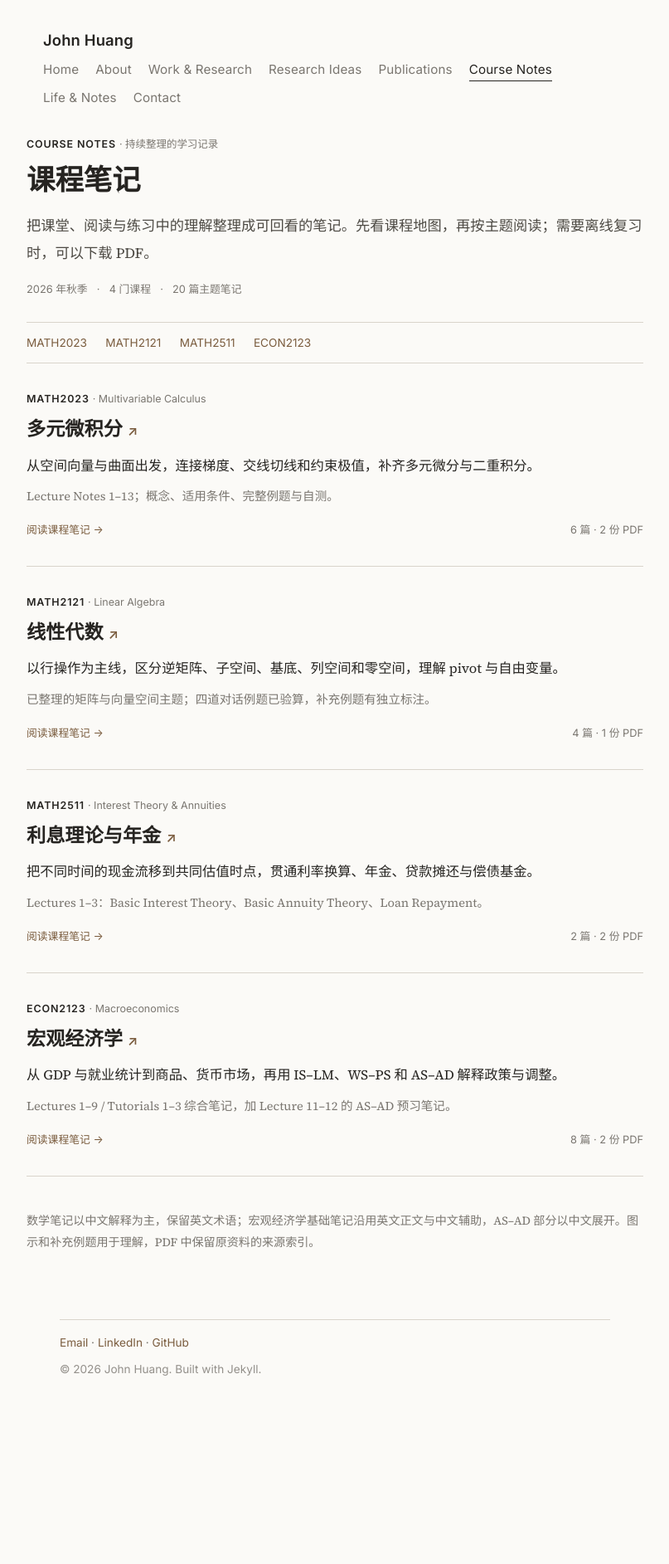
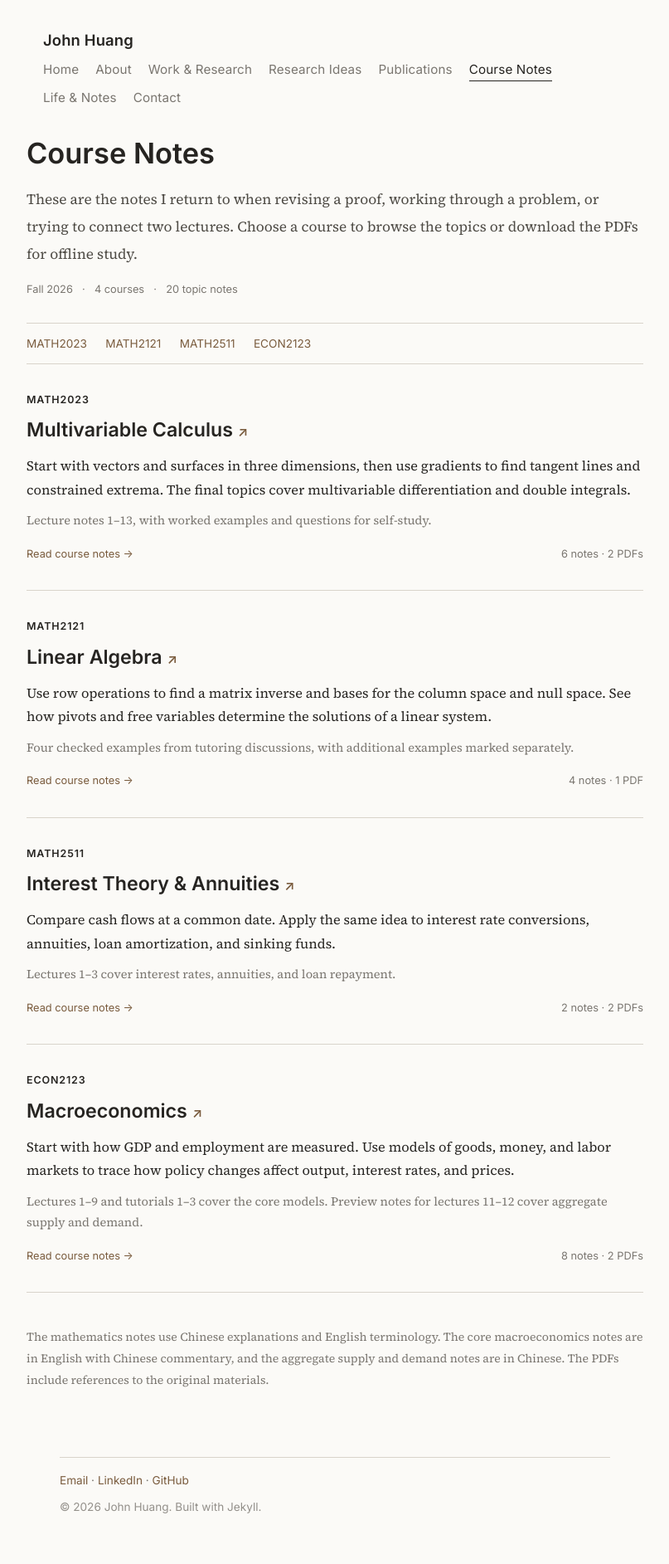
Before and after one commit to Huang-ty/Huang-ty.github.io, a Jekyll site: the page built from pages/courses.html, in a window 1280 px wide. Shown: the whole page at 83% size, without its empty margins (236-1043 px from the left). Built offline with Jekyll 4.4.1, drawn with Linux system fonts in a browser that asks for light colours; before the commit the page ends 1719 px from its top, so only the background shows below that.

Commit message:
Translate the course directory and add a homepage portrait

```diff
--- a/_data/courses.json
+++ b/_data/courses.json
@@ -3,6 +3,8 @@
     "code": "MATH2023",
     "title": "多元微积分",
     "english": "Multivariable Calculus",
+    "summary_en": "Start with vectors and surfaces in three dimensions, then use gradients to find tangent lines and constrained extrema. The final topics cover multivariable differentiation and double integrals.",
+    "coverage_en": "Lecture notes 1–13, with worked examples and questions for self-study.",
     "summary": "从空间向量与曲面出发，连接梯度、交线切线和约束极值，补齐多元微分与二重积分。",
     "coverage": "Lecture Notes 1–13；概念、适用条件、完整例题与自测。",
     "date": "2026-10-12",
@@ -62,6 +64,8 @@
     "code": "MATH2121",
     "title": "线性代数",
     "english": "Linear Algebra",
+    "summary_en": "Use row operations to find a matrix inverse and bases for the column space and null space. See how pivots and free variables determine the solutions of a linear system.",
+    "coverage_en": "Four checked examples from tutoring discussions, with additional examples marked separately.",
     "summary": "以行操作为主线，区分逆矩阵、子空间、基底、列空间和零空间，理解 pivot 与自由变量。",
     "coverage": "已整理的矩阵与向量空间主题；四道对话例题已验算，补充例题有独立标注。",
     "date": "2026-10-09",
@@ -104,6 +108,8 @@
     "code": "MATH2511",
     "title": "利息理论与年金",
     "english": "Interest Theory & Annuities",
+    "summary_en": "Compare cash flows at a common date. Apply the same idea to interest rate conversions, annuities, loan amortization, and sinking funds.",
+    "coverage_en": "Lectures 1–3 cover interest rates, annuities, and loan repayment.",
     "summary": "把不同时间的现金流移到共同估值时点，贯通利率换算、年金、贷款摊还与偿债基金。",
     "coverage": "Lectures 1–3：Basic Interest Theory、Basic Annuity Theory、Loan Repayment。",
     "date": "2026-10-12",
@@ -139,6 +145,8 @@
     "code": "ECON2123",
     "title": "宏观经济学",
     "english": "Macroeconomics",
+    "summary_en": "Start with how GDP and employment are measured. Use models of goods, money, and labor markets to trace how policy changes affect output, interest rates, and prices.",
+    "coverage_en": "Lectures 1–9 and tutorials 1–3 cover the core models. Preview notes for lectures 11–12 cover aggregate supply and demand.",
     "summary": "从 GDP 与就业统计到商品、货币市场，再用 IS–LM、WS–PS 和 AS–AD 解释政策与调整。",
     "coverage": "Lectures 1–9 / Tutorials 1–3 综合笔记，加 Lecture 11–12 的 AS–AD 预习笔记。",
     "date": "2026-10-12",
--- a/assets/css/style.css
+++ b/assets/css/style.css
@@ -291,3 +291,24 @@ img { max-width: 100%; height: auto; display: block; margin: 1.5rem auto; }
   .site-main { padding-bottom: 2rem; }
   .intro .lead { font-size: 1.15rem; }
 }
+
+.home-introduction {
+  display: grid;
+  grid-template-columns: minmax(0, 1fr) minmax(7rem, 25%);
+  grid-template-areas: "name photo" "bio photo";
+  column-gap: 1.5rem;
+  align-items: start;
+}
+.home-introduction h1 { grid-area: name; }
+.home-introduction .lead { grid-area: bio; }
+.home-portrait { grid-area: photo; width: 100%; margin: .75rem 0 1.5rem; }
+
+@media (max-width: 34rem) {
+  .home-introduction {
+    grid-template-columns: minmax(0, 1fr) 5rem;
+    grid-template-areas: "name photo" "bio bio";
+    column-gap: 1rem;
+    align-items: center;
+  }
+  .home-portrait { margin: .5rem 0 1rem; }
+}
--- a/pages/courses.html
+++ b/pages/courses.html
@@ -2,25 +2,25 @@
 layout: default
 title: Course Notes
 permalink: /courses/
-description: 我的课程学习笔记，按课程与主题整理，包含公式、例题、解题步骤和 PDF 下载。
-lang: zh
+description: John Huang’s study notes on multivariable calculus, linear algebra, interest theory, and macroeconomics, with worked examples and downloadable PDFs.
+lang: en
 courses_index: true
 ---
+{% assign note_count = 0 %}{% for entry in site.data.courses %}{% assign note_count = note_count | plus: entry[1].notes.size %}{% endfor %}
 <header class="course-header">
-  <p class="eyebrow">COURSE NOTES <span>· 持续整理的学习记录</span></p>
-  <h1 class="page-title">课程笔记</h1>
-  <p class="course-lead">把课堂、阅读与练习中的理解整理成可回看的笔记。先看课程地图，再按主题阅读；需要离线复习时，可以下载 PDF。</p>
-  <p class="course-meta">2026 年秋季 <span aria-hidden="true">·</span> 4 门课程 <span aria-hidden="true">·</span> 20 篇主题笔记</p>
+  <h1 class="page-title">Course Notes</h1>
+  <p class="course-lead">These are the notes I return to when revising a proof, working through a problem, or trying to connect two lectures. Choose a course to browse the topics or download the PDFs for offline study.</p>
+  <p class="course-meta">Fall 2026 <span aria-hidden="true">·</span> {{ site.data.courses.size }} courses <span aria-hidden="true">·</span> {{ note_count }} topic notes</p>
 </header>
-<nav class="course-jump" aria-label="选择课程">{% for entry in site.data.courses %}{% assign course = entry[1] %}<a href="#{{ entry[0] }}">{{ course.code }}</a>{% endfor %}</nav>
+<nav class="course-jump" aria-label="Jump to a course">{% for entry in site.data.courses %}{% assign course = entry[1] %}<a href="#{{ entry[0] }}">{{ course.code }}</a>{% endfor %}</nav>
 <div class="course-directory">
   {% for entry in site.data.courses %}{% assign course = entry[1] %}
   <section id="{{ entry[0] }}" class="course-entry" aria-labelledby="{{ entry[0] }}-heading">
-    <p class="eyebrow">{{ course.code }} <span>· {{ course.english }}</span></p>
-    <h2 id="{{ entry[0] }}-heading"><a href="{{ course.url | relative_url }}">{{ course.title }} <span aria-hidden="true">↗</span></a></h2>
-    <p>{{ course.summary }}</p><p class="course-coverage">{{ course.coverage }}</p>
-    <div class="course-entry-footer"><a href="{{ course.url | relative_url }}">阅读课程笔记 →</a><span>{{ course.notes.size }} 篇 · {{ course.downloads.size }} 份 PDF</span></div>
+    <p class="eyebrow">{{ course.code }}</p>
+    <h2 id="{{ entry[0] }}-heading"><a href="{{ course.url | relative_url }}">{{ course.english | escape }} <span aria-hidden="true">↗</span></a></h2>
+    <p>{{ course.summary_en }}</p><p class="course-coverage">{{ course.coverage_en }}</p>
+    <div class="course-entry-footer"><a href="{{ course.url | relative_url }}" aria-label="Read {{ course.english | escape }} notes">Read course notes →</a><span>{{ course.notes.size }} notes · {{ course.downloads.size }} PDF{% unless course.downloads.size == 1 %}s{% endunless %}</span></div>
   </section>
   {% endfor %}
 </div>
-<p class="notes-context">数学笔记以中文解释为主，保留英文术语；宏观经济学基础笔记沿用英文正文与中文辅助，AS–AD 部分以中文展开。图示和补充例题用于理解，PDF 中保留原资料的来源索引。</p>
+<p class="notes-context">The mathematics notes use Chinese explanations and English terminology. The core macroeconomics notes are in English with Chinese commentary, and the aggregate supply and demand notes are in Chinese. The PDFs include references to the original materials.</p>
```
Also changed, not shown: index.html (+5 -2 lines), assets/images/john-huang.webp (added).
